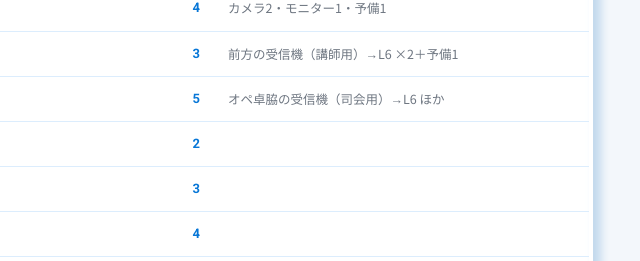
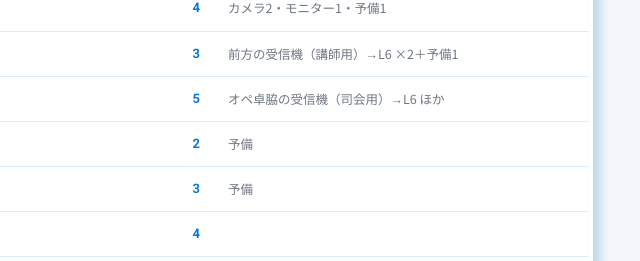
Before and after one commit to NozomuEsashika/hb-911f37d0, a plain HTML site: page index.html in a window 1280 px wide. Shown: the part 6779-7040 px from the top of the page, 541-1181 px from the left. Drawn offline with Linux system fonts and the light colour scheme.

Commit message:
機材表: HDMI 10mとLAN 20mは予備
Co-Authored-By: Claude Opus 5.5 <noreply@anthropic.com>

```diff
--- a/index.html
+++ b/index.html
@@ -353,8 +353,8 @@ footer .orn{opacity:.3;mix-blend-mode:screen;left:-50px;bottom:-30px;width:min(5
         <tr><td>BNCケーブル（3G/HD-SDI）10m</td><td class="q">4</td><td class="m">カメラ2・モニター1・予備1</td></tr>
         <tr><td>キャノンケーブル 20m</td><td class="q">3</td><td class="m">前方の受信機（講師用）→L6 ×2＋予備1</td></tr>
         <tr><td>キャノンケーブル 1.5m</td><td class="q">5</td><td class="m">オペ卓脇の受信機（司会用）→L6 ほか</td></tr>
-        <tr><td>LANケーブル 20m（CAT6）</td><td class="q">2</td><td class="m"></td></tr>
-        <tr><td>HDMIケーブル 10m</td><td class="q">3</td><td class="m"></td></tr>
+        <tr><td>LANケーブル 20m（CAT6）</td><td class="q">2</td><td class="m">予備</td></tr>
+        <tr><td>HDMIケーブル 10m</td><td class="q">3</td><td class="m">予備</td></tr>
         <tr><td>HDMIケーブル 3m</td><td class="q">4</td><td class="m"></td></tr>
         <tr><td>カメラ SONY PXW-Z190</td><td class="q">2</td><td class="m"></td></tr>
         <tr><td>Blackmagic Design ATEM SDI Pro ISO</td><td class="q">1</td><td class="m"></td></tr>
```
